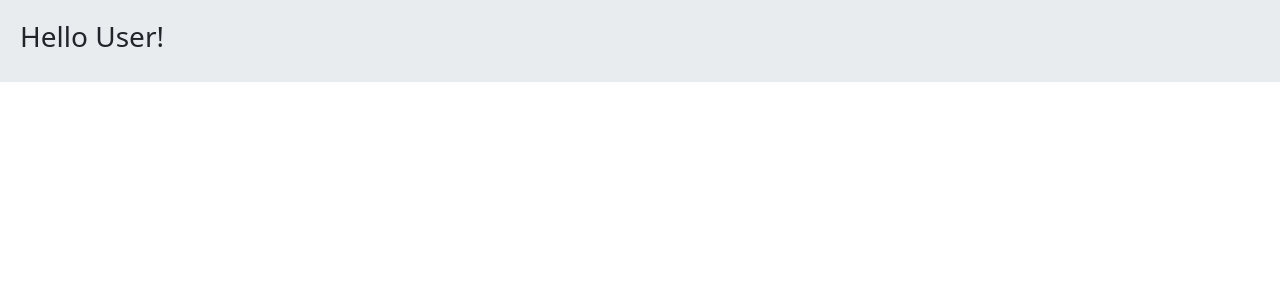
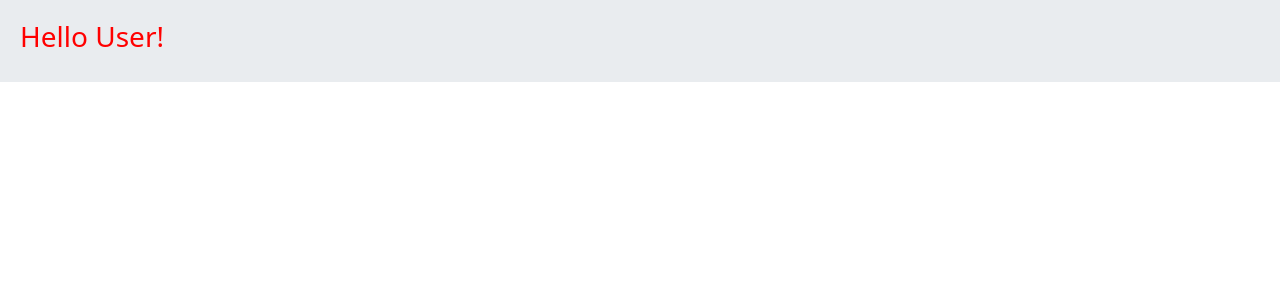
Before and after one commit to Ali-Samaaa/e-commerce, a Django app: page / in a window 1280 px wide. Shown: the part 56-356 px from the top of the page. Run offline with Django 5.2, Linux system fonts and the light colour scheme.

Commit message:
add static file

```diff
--- a/A/settings.py
+++ b/A/settings.py
@@ -118,6 +118,9 @@ USE_TZ = True
 # https://docs.djangoproject.com/en/5.1/howto/static-files/
 
 STATIC_URL = 'static/'
+STATICFILES_DIRS = [
+    BASE_DIR / 'static'
+]
 
 # Default primary key field type
 # https://docs.djangoproject.com/en/5.1/ref/settings/#default-auto-field
--- /dev/null
+++ b/home/static/home/css/styles.css
@@ -0,0 +1,3 @@
+h3{
+    color: red;
+}
--- a/home/templates/home/home.html
+++ b/home/templates/home/home.html
@@ -1,4 +1,10 @@
 {% extends 'base.html' %}
+{% load static %}
+
+{% block extera_header %}
+    <link rel="stylesheet" href="{% static 'home/css/styles.css' %}">
+{% endblock %}
+
 {% block content %}
     <h3>Hello User!</h3>
 {% endblock %}
--- /dev/null
+++ b/static/css/base_styles.css
@@ -0,0 +1,5 @@
+.jumbotron{
+    padding: 20px;
+    margin-bottom: 20px;
+    background-color: #e9ecef;
+}
--- a/templates/base.html
+++ b/templates/base.html
@@ -1,3 +1,5 @@
+{% load static %}
+
 <!DOCTYPE html>
 <html lang="en">
 <head>
@@ -5,13 +7,8 @@
     <link href="https://cdn.jsdelivr.net/npm/bootstrap@5.3.3/dist/css/bootstrap.min.css" rel="stylesheet" integrity="sha384-QWTKZyjpPEjISv5WaRU9OFeRpok6YctnYmDr5pNlyT2bRjXh0JMhjY6hW+ALEwIH" crossorigin="anonymous">
     <script src="https://cdn.jsdelivr.net/npm/bootstrap@5.3.3/dist/js/bootstrap.bundle.min.js" integrity="sha384-YvpcrYf0tY3lHB60NNkmXc5s9fDVZLESaAA55NDzOxhy9GkcIdslK1eN7N6jIeHz" crossorigin="anonymous"></script>
     <title>Title</title>
-    <style>
-        .jumbotron{
-            padding: 20px;
-            margin-bottom: 20px;
-            background-color: #e9ecef;
-        }
-    </style>
+    <link rel="stylesheet" href="{% static 'css/base_styles.css' %}">
+    {% block extera_header %} {% endblock %}
 </head>
 <body>
     {% include 'inc/navbar.html' %}
```
